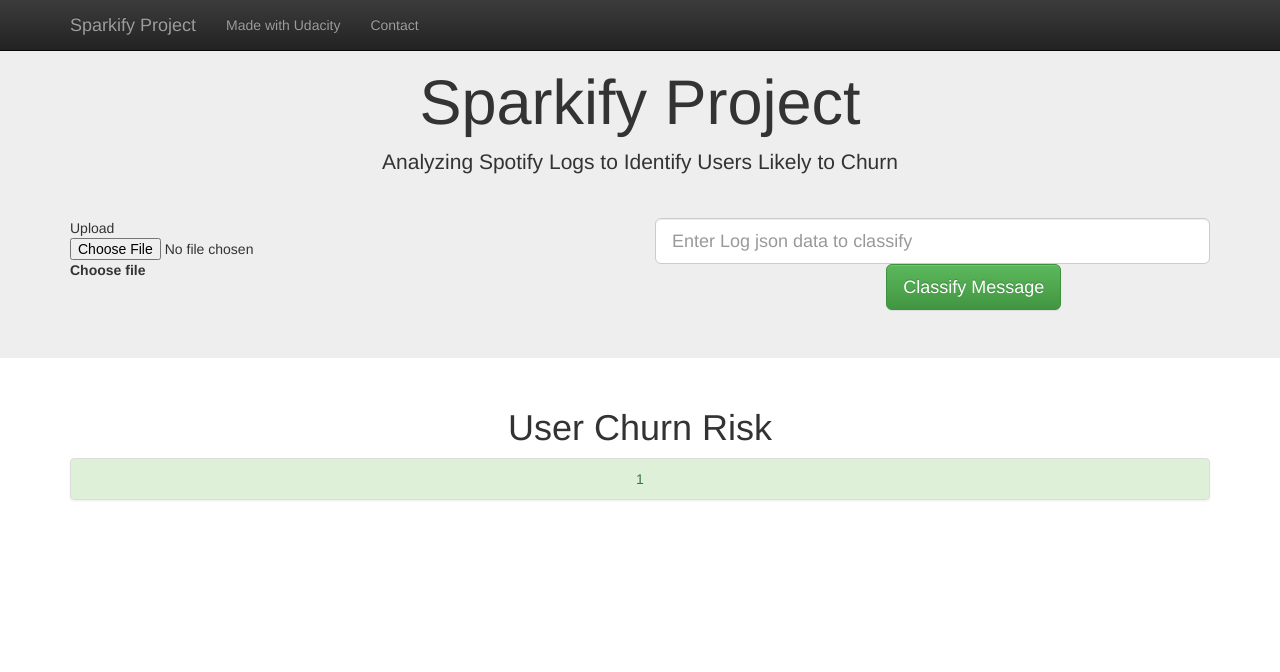
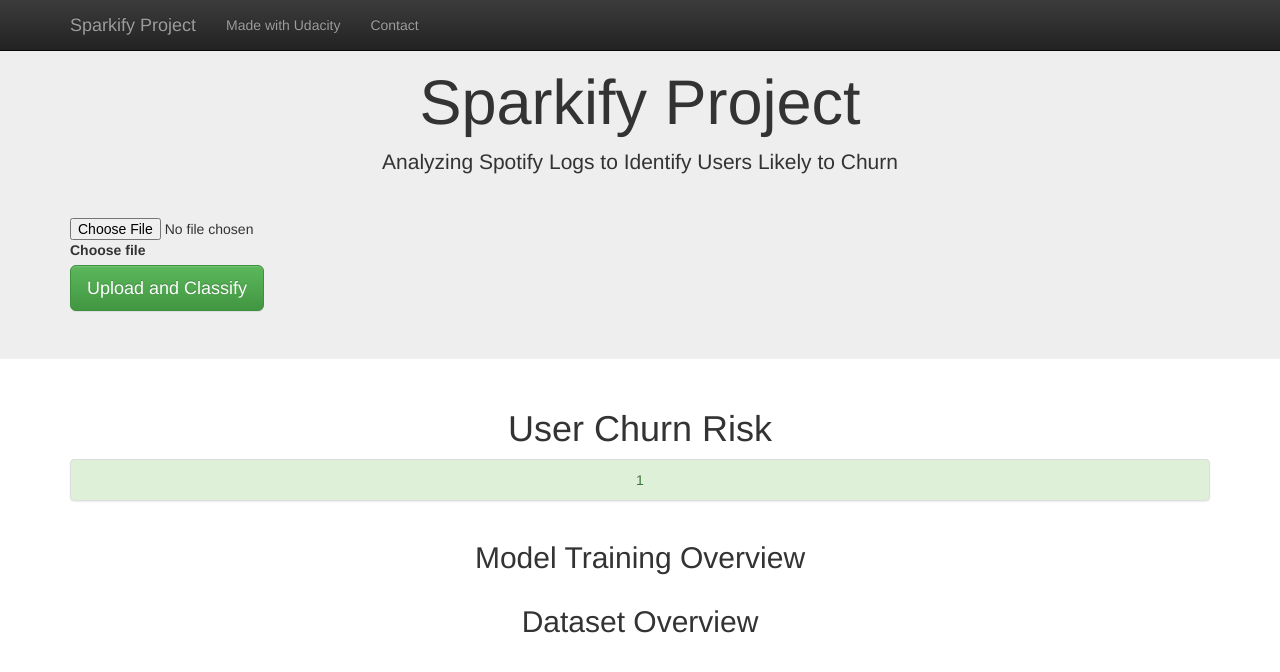
Before and after one commit to janknaup/sparkify, a Flask app: template app/templates/go.html in a window 1280 px wide. Shown: the top 672 px of the page. Run offline with Flask 2, Linux system fonts and the light colour scheme; the template is opened without the code that fills it: most values are stand-ins (such as "Sample title", 1, 10 or a date in 2020); parts of the project's set-up code (start-up, migrations or seed data) failed here and were passed over; some libraries are stand-ins or nearby versions.

Commit message:
Webapp version that accepts log file uploads and outputs churn predictions
* Modified form at top of page to upload files via POST method in master template. Still needs formatting
* Modified master template to cope with non-existing plots
* Modified master template to show first 2 plots side by side, the rest one per row
* Refactored run.py to perform all dataset statistics spark queries only once when stating the app, instead of inside the main page function
* Added plot for label distributions in training and test sets
* Implemented /logupload route for uploading of log json files
* Modified /go route to predict on the uploaded log data and return prediction results for user ids.

```diff
--- a/app/run.py
+++ b/app/run.py
@@ -1,8 +1,9 @@
 import json
 import plotly
+import os
 
 from flask import Flask
-from flask import render_template, request, jsonify
+from flask import render_template, request, flash, redirect
 
 from pyspark.sql import SparkSession
 from pyspark.sql import functions as F
@@ -23,10 +24,13 @@ spark = SparkSession \
 
 
 app = Flask(__name__)
+
+# load trained model
 spark.sparkContext.addFile('lsvc_model', recursive=True)
 spark.sparkContext.addFile('mini_sparkify_event.json', recursive=True)
 model = LinearSVCModel.load(SparkFiles.get('lsvc_model'))
-# load training data set stats
+
+# load training data set stats for stats dashboard
 df_pred = spark.read.json('results_model/lsvc-prediction.json')
 schema = StructType([StructField('userId', LongType(), False),
                      StructField('features', VectorUDT(), False),
@@ -34,9 +38,11 @@ schema = StructType([StructField('userId', LongType(), False),
 df_train = spark.read.json('results_model/traindata.json', schema=schema)
 df_test = spark.read.json('results_model/testdata.json', schema=schema)
 df_all = df_train.union(df_test)
+
 # restore feature columns from features vector
 feature_una = FeatureUnassembler()
 unassembled = feature_una.transform(df_all).join(df_all.select('userId', 'label'), on='userId')
+
 # count stats
 unassembled_bylabel = unassembled.groupBy('label')
 hist_dist = unassembled_bylabel.agg(*[(F.sum(col)/F.count(col)).alias(col) for col in KNOWN_OS + KNOWN_BROWSERS])
@@ -58,21 +64,23 @@ kept_browsers = [bd_kept[browser] for browser in KNOWN_BROWSERS]
 bd_churn = hist_dist.filter(F.col('label') == 1).collect()[0].asDict()
 churn_browsers = [bd_churn[browser] for browser in KNOWN_BROWSERS]
 
+# extract data for pie chart visuals
+confusion_counts = df_pred.withColumn('true negative', ((1.0 - F.col('prediction')) * (1.0 - F.col('label'))))\
+    .agg(F.sum('tp').alias('true positive'), F.sum('fp').alias('false positive'),
+         F.sum('fn').alias('false negative'), F.sum('true negative').alias('true negative'))
+
+confusion_names = confusion_counts.columns
+confusion_values = [confusion_counts.collect()[0][col] for col in confusion_names]
+
+label_names = ['training kept', 'training churned', 'test kept', 'test_churned']
+label_counts = [df_train.filter(F.col('label') == 0).count(), df_train.filter(F.col('label') == 1).count(),
+                df_test.filter(F.col('label') == 0).count(), df_test.filter(F.col('label') == 1).count()]
 
 
 # index webpage displays cool visuals and receives user input text for model
 @app.route('/')
 @app.route('/index')
 def index():
-
-    # extract data needed for visuals
-    confusion_counts = df_pred.withColumn('true negative', ((1.0 - F.col('prediction')) * (1.0 - F.col('label'))))\
-        .agg(F.sum('tp').alias('true positive'), F.sum('fp').alias('false positive'),
-             F.sum('fn').alias('false negative'), F.sum('true negative').alias('true negative'))
-
-    confusion_names = confusion_counts.columns
-    confusion_values = [confusion_counts.collect()[0][col] for col in confusion_names]
-
     # create visuals
     graphs = [
         {
@@ -91,6 +99,22 @@ def index():
                 'xaxis': {
                     'title': "Classification Result"
                 }
+            }
+        },
+
+        {
+            'data': [
+                gob.Pie(
+                    labels=label_names,
+                    values=label_counts
+                )
+            ],
+
+            'layout': {
+                'title': 'Label Distribution',
+                'yaxis': {
+                    'title': "Count"
+                },
             }
         },
 
@@ -210,22 +234,46 @@ def go():
     data_schema = "artist STRING, auth STRING, firstName STRING, gender STRING, itemInSession INT, lastName STRING," \
                   "length DOUBLE, level STRING, location STRING, method STRING, page STRING, registration LONG," \
                   "sessionId INT, song STRING, status int, ts LONG, userAgent STRING, userId STRING"
-    df_data = spark.read.json(SparkFiles.get('mini_sparkify_event.json'), schema=data_schema)\
-        .withColumn('iuid', F.col('userId').cast('long')).drop('userId').withColumnRenamed('iuid', 'userId')
-    cleaner = LogCleanTransformer()
-    mtr = UserLogTransformer()
-    ta = TrainingAssembler()
-    df_data_pred = model.transform(ta.transform(mtr.transform(cleaner.transform(df_data))))
-    classification_labels = df_data_pred.select('userId', 'prediction').orderBy('userId').collect()
-    classification_results = [(lab['userId'], lab['prediction']) for lab in classification_labels]
+    if os.path.exists('uploads/inference.json'):
+        df_data = spark.read.json('uploads/inference.json', schema=data_schema)\
+            .withColumn('iuid', F.col('userId').cast('long')).drop('userId').withColumnRenamed('iuid', 'userId')
+        cleaner = LogCleanTransformer()
+        mtr = UserLogTransformer()
+        ta = TrainingAssembler()
+        df_data_pred = model.transform(ta.transform(mtr.transform(cleaner.transform(df_data))))
+        classification_labels = df_data_pred.select('userId', 'prediction').orderBy('userId').collect()
+        classification_results = [(lab['userId'], lab['prediction']) for lab in classification_labels]
+        # clean up for next inference
+        os.unlink('uploads/inference.json')
+        # This will render the go.html Please see that file.
+        return render_template(
+            'go.html',
+            query=query,
+            classification_result=classification_results
+        )
+    else:
+        return redirect('/')
 
-    # This will render the go.html Please see that file.
-    return render_template(
-        'go.html',
-        query=query,
-        classification_result=classification_results
-    )
 
+@app.route('/logupload', methods=['POST'])
+def logupload():
+    if request.method == 'POST':
+        # check if the post request has the file part
+        if 'file' not in request.files:
+            print('No file part')
+            return redirect(request.url)
+        file = request.files['file']
+        if file.filename == '':
+            print('No file selected for uploading')
+            return redirect(request.url)
+        if file:
+            file.save(os.path.join(os.getcwd(), 'uploads', 'inference.json'))
+            print('File successfully uploaded')
+            return redirect('/go')
+        else:
+            return redirect(request.url)
+    else:
+        return redirect(request.url)
 
 def main():
     app.run(host='0.0.0.0', port=3001, debug=True)
--- a/app/templates/master.html
+++ b/app/templates/master.html
@@ -37,23 +37,16 @@
         <hr />
 
         <div class="row">
-            <div class="col-lg-6 form-group-lg">
+            <div class="col-lg-12 form-group-lg">
+                <form action="/logupload" method="post" enctype="multipart/form-data">
                     <div class="input-group">
-                  <div class="input-group-prepend">
-                    <span class="input-group-text" id="inputGroupFileAddon01">Upload</span>
+                        <div class="custom-file">
+                            <input type="file" class="custom-file-input" id="file" aria-describedby="inputGroupFileAddon04" name="file" autocomplete="off" required>
+                            <label class="custom-file-label" for="file">Choose file</label>
                         </div>
-                  <div class="custom-file">
-                    <input type="file" class="custom-file-input" id="inputGroupFile01"
-                      aria-describedby="inputGroupFileAddon01">
-                    <label class="custom-file-label" for="inputGroupFile01">Choose file</label>
+                        <div class="input-group-append">
+                            <button class="btn btn-lg btn-success" type="submit" id="inputGroupFileAddon">Upload and Classify</button>
                         </div>
-                </div>
-            </div>
-            <div class="col-lg-6 form-group-lg">
-                <form action="/go" method="get">
-                    <input type="text" class="form-control form-control-lg" name="query" placeholder="Enter Log json data to classify">
-                    <div class="col-lg-offset-5">
-                        <button type="submit" class="btn btn-lg btn-success">Classify Message</button>
                     </div>
                 </form>
             </div>
@@ -67,13 +60,32 @@
 <div class="container">
     {% block content %}
     <div class="page-header">
-            <h1 class="text-center">Overview of Training Dataset</h1>
+        <h1 class="text-center">Overview of Training ML Model</h1>
     </div>
     {% endblock %}
-
-    {% for id in ids %}
+    {% if ids %}
+    <div id="charts" class="container mt-3 text-center">
+        <div class="row"><h2 class="text-center">Model Training Overview</h2></div>
+        <!--model stats charts-->
+        <div class="row">
+            <div class="col-sm-6">
+                <div id="{{ids[0]}}"></div>
+            </div>
+            <div class="col-sm-6">
+                <div id="{{ids[1]}}"></div>
+            </div>
+        </div>
+        <!--feature stat charts-->
+        <div class="row"><h2 class="text-center">Dataset Overview</h2></div>
+        {% for id in ids[2:] %}
+        <div class="row">
+            <div class="col-md-12">
                 <div id="{{id}}"></div>
+            </div>
+        </div>
         {% endfor %}
+    </div>
+    {% endif %}
 </div>
 
 <script type="text/javascript">
```
Lines whose indentation alone changed are shown as unchanged.
